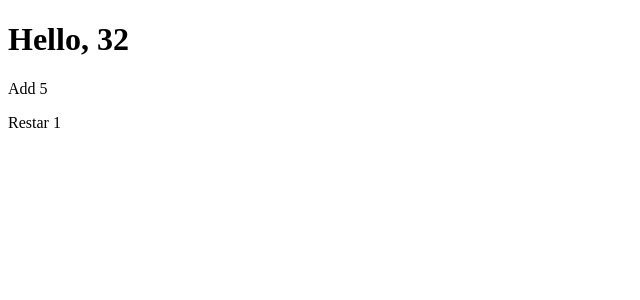
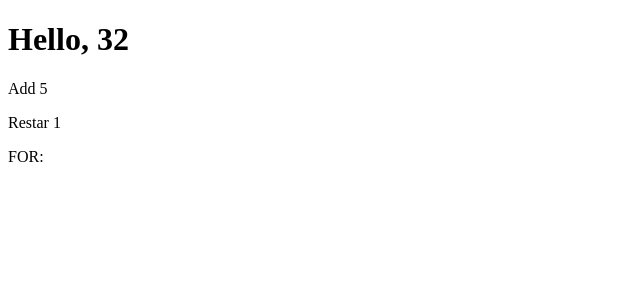
Before and after one commit to dylanjitt/AngularProject, an Angular app: page / in a window 1280 px wide. Shown: the top 300 px of the page, without its empty margins (0-640 px from the left). Built offline with nearby package versions, Linux system fonts and the light colour scheme.

Commit message:
print pares list 20 sep 2024

```diff
--- a/src/app/app.component.html
+++ b/src/app/app.component.html
@@ -1,3 +1,4 @@
 <h1>Hello, {{2+ title }}</h1>
 <p>Add {{sum(3,2)}}</p>
 <p>Restar {{subtract(3,2)}}</p>
+<p>FOR: {{getArray()}}</p>
--- a/src/app/app.component.ts
+++ b/src/app/app.component.ts
@@ -23,4 +23,14 @@ export class AppComponent {
     return num1-num2;
   }
 
+  public getArray():void{
+    const persons:number[]=[1,2,3,4,5]
+    for(let i=0;i<persons.length;i++){
+      if (persons[i]%2==0){
+        console.log("person =",persons[i])
+      }
+
+    }
+  }
+
 }
```
